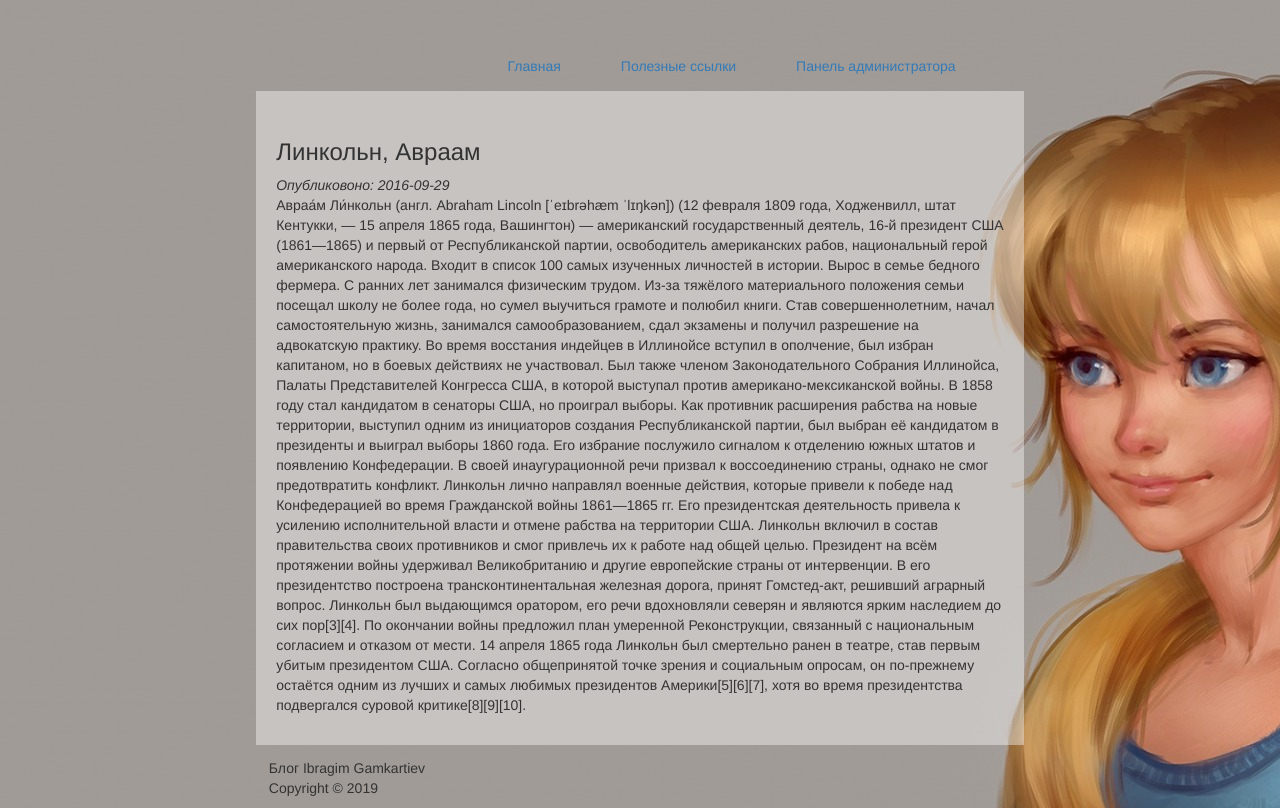
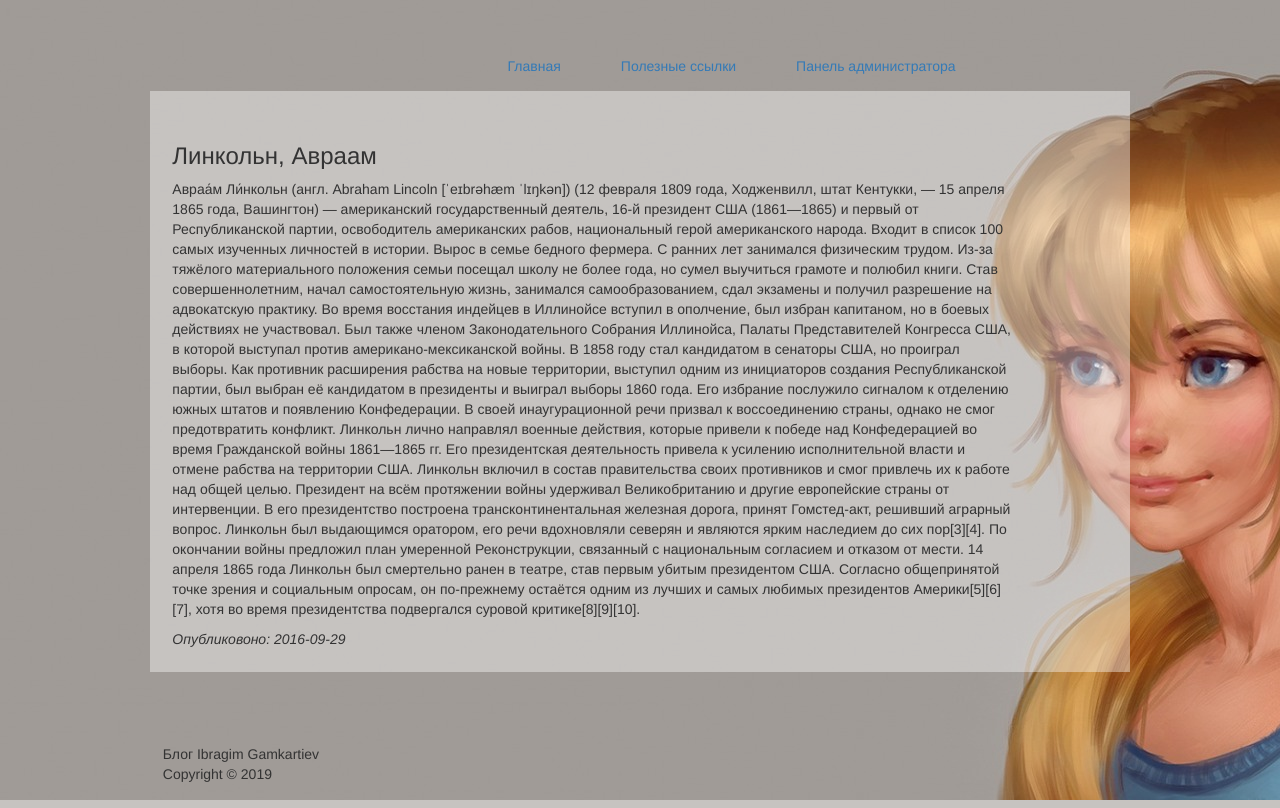
Before and after one commit to gamkartiev/iblog.ru, a PHP site: page /article?id=1 in a window 1280 px wide. Run offline with PHP 8.4, Linux system fonts and the light colour scheme; data comes from the database, SQL or seed files in the repository.

Commit message:
some change in css-code article(img)

```diff
--- a/views/article.php
+++ b/views/article.php
@@ -18,8 +18,8 @@
  <section>
     <article>
      <h3><?=$article['title'] ?></h3>
+     <p><?=$article['content']?></p>
      <em>Опубликовоно: <?=$article['data']?></em>
-     <p><?=$article['content']?></p>
     </article>
  </section>
 </main>
--- a/views/css/style.css
+++ b/views/css/style.css
@@ -3,12 +3,11 @@ html{
 }
 body{
 	padding: 0; margin: 0;
-	background: url(../images/bc2.jpg) no-repeat top center;
+	background: url(../images/bc2.jpg) #a09b97 no-repeat top center fixed;
 	font-size: 100%;
 	display: flex;
 	flex-direction: column;
 	height: 100%;
-
 }
 
 /* --- Хедер ---*/
@@ -49,33 +48,32 @@ main{
 section{
 	background: rgba(255,255,255, 0.4);
 	overflow: hidden;
-	width: 60%;
-	min-height: 100%;
-	margin: 0 20%;
+	width: 980px;
+	margin: 0 auto;
 	padding: 1%;
 }
 
 article{
 	padding: 1%;
 	margin-top: 1%;
-	width: 100%;
-	max-height: 90%;
+	width: 90%;
+
 }
 article:hover{
 	background: rgba(255,255,255, 0.4);
 }
 
 article img{
-  	width: 40%;
- 	max-width: 100%;
+/*  	width: 30%;*/
+ 	max-height: 200px;
 }
 
 
 /* --- Футер ---*/
 footer{
 	flex: 0 0 auto;
-	width: 60%;
-	margin: 1% 20%;
+	width: 980px;
+	margin: 1% auto;
 	padding: 0 1%;
 }
 
```
Also changed, not shown: imageproc.php (+1 -9 lines).
